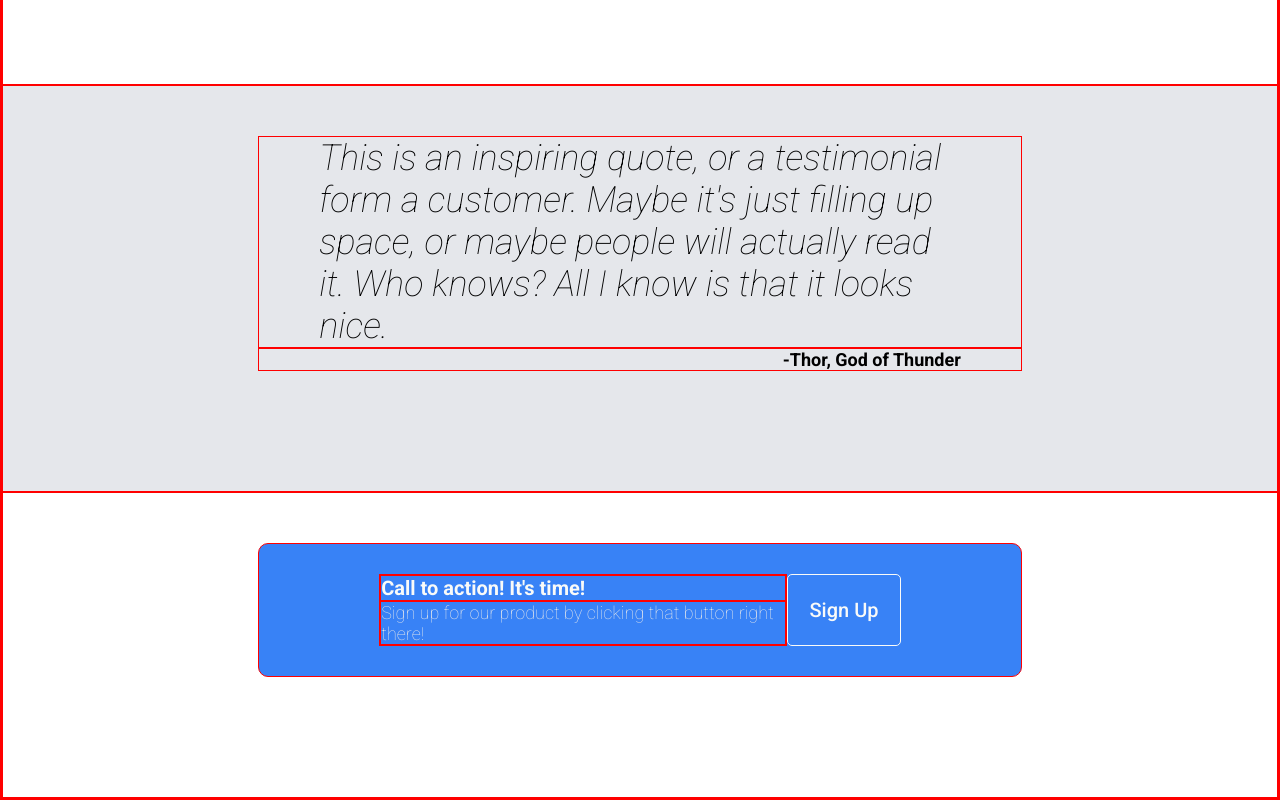
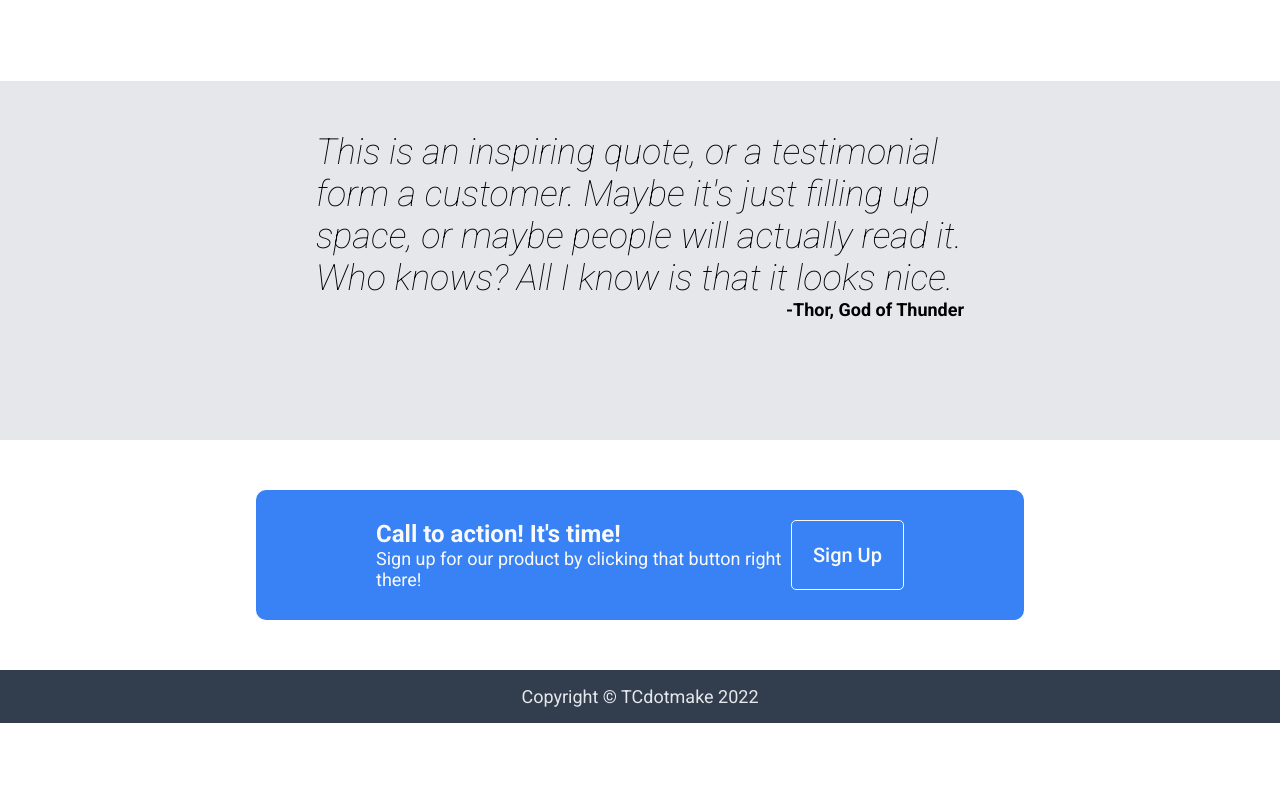
Before and after one commit to TCdotmake/project-landing-page, a plain HTML site: page index.html in a window 1280 px wide. Shown: the part 894-1694 px from the top of the page. After the commit the page ends 1617 px from the top, so only its background shows below. Drawn offline with Linux system fonts and the light colour scheme.

Commit message:
finished

```diff
--- a/index.html
+++ b/index.html
@@ -81,5 +81,6 @@
         <button class="call-to-action btn">sign up</button>
       </div>
     </div>
+    <footer>Copyright © TCdotmake 2022</footer>
   </body>
 </html>
--- a/style.css
+++ b/style.css
@@ -76,7 +76,7 @@ li {
 .hero-wrapper {
   flex-direction: column;
   padding-right: 50px;
-  gap: 5px;
+  gap: 15px;
 }
 
 .call-to-action {
@@ -143,6 +143,10 @@ li {
   font-weight: 700;
 }
 
+.cta.section {
+  padding-bottom: 50px;
+}
+
 .cta-wrapper {
   justify-content: space-between;
   background: var(--call-to-action);
@@ -152,13 +156,13 @@ li {
 
 .cta-main {
   color: var(--hero-text);
-  font-size: 20px;
+  font-size: 24px;
   font-weight: 600;
 }
 
 .cta-sub {
-  color: var(--hero-secondary);
-  font-weight: 300;
+  color: var(--hero-text);
+  font-weight: 400;
 }
 
 .cta-text {
@@ -169,6 +173,12 @@ li {
   border: 1px solid var(--hero-text);
 }
 
-* {
+footer {
+  background: var(--bg-dark);
+  color: var(--hero-secondary);
+  padding: 16px var(--side-padding);
+  text-align: center;
+}
+/* * {
   border: 1px solid red;
-}
+} */
```
